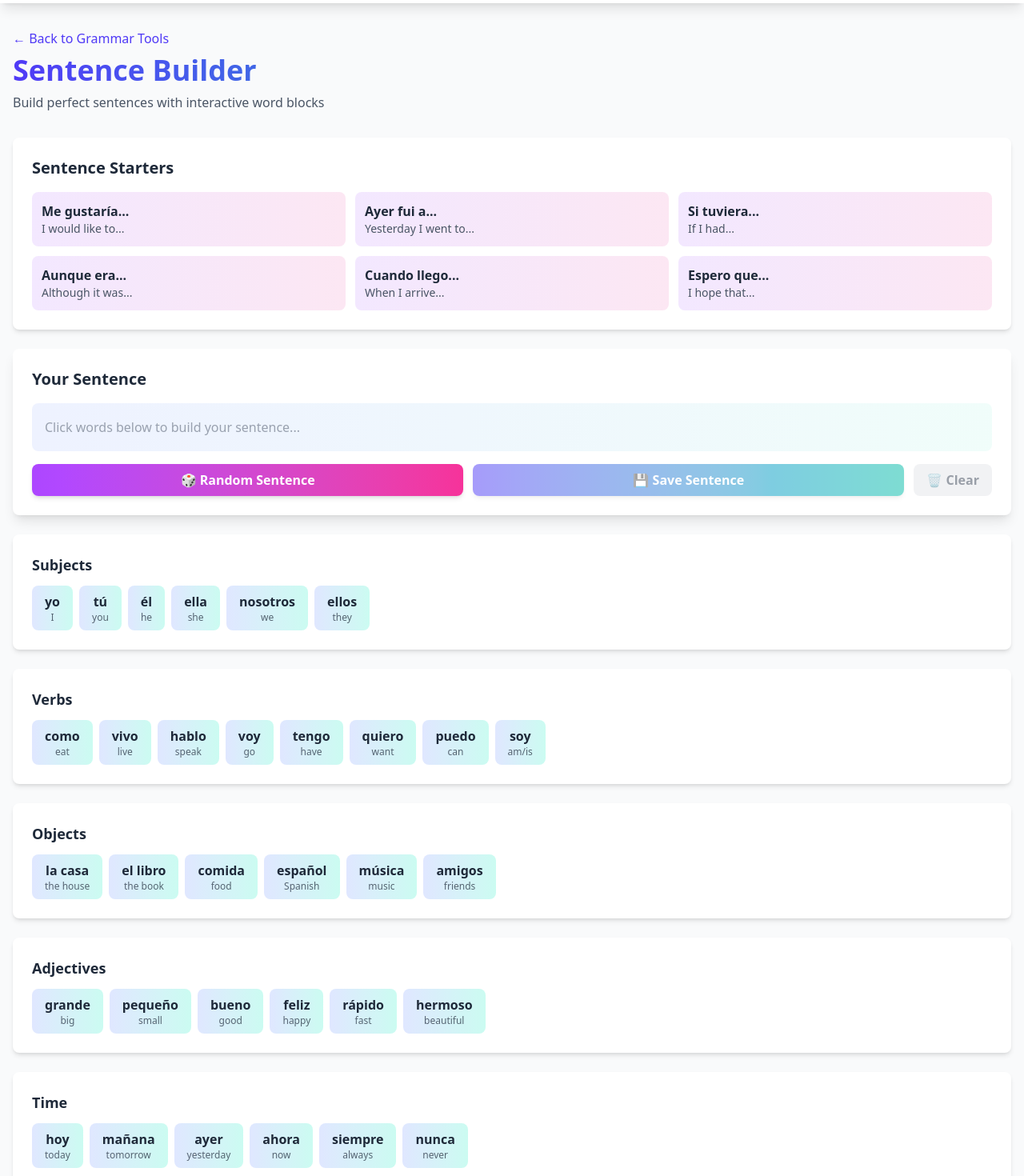
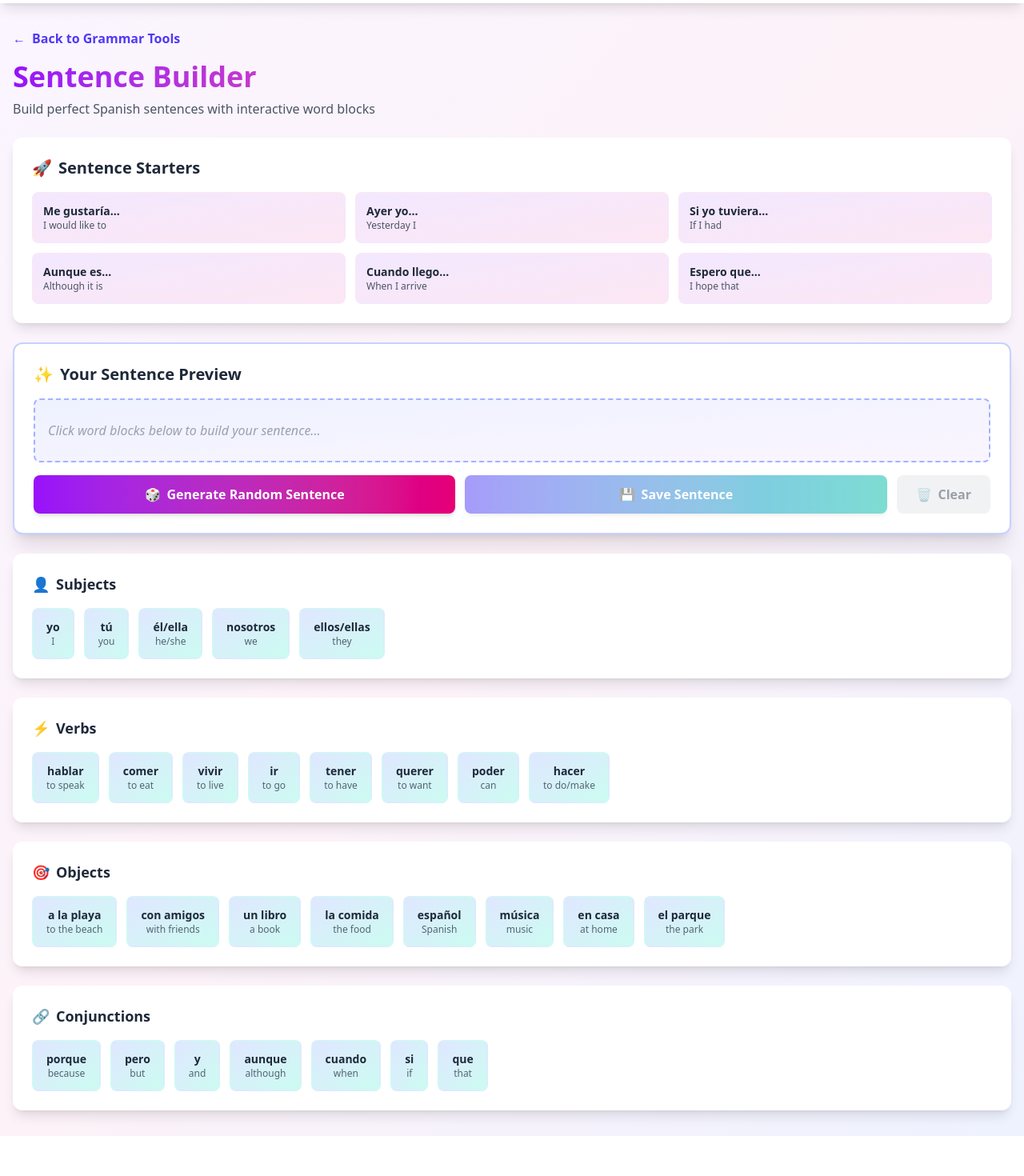
Before and after one commit to MercyAkale/Lexora, a React (Vite) app: page /sentence-builder in a window 1280 px wide. Shown: the part 60-1530 px from the top of the page at 80% size. After the commit the page ends 1480 px from the top, so only its background shows below. Built offline with nearby package versions, Linux system fonts and the light colour scheme.

Commit message:
Enhance Sentence Builder with /grammar/sentence-builder route and improved UI
Co-authored-by: MercyAkale <254975984+MercyAkale@users.noreply.github.com>

```diff
--- a/src/App.jsx
+++ b/src/App.jsx
@@ -31,6 +31,7 @@ function App() {
             <Route path="/grammar-tools" element={<GrammarTools />} />
             <Route path="/profile" element={<Profile />} />
             <Route path="/verbs-tenses" element={<VerbsTenses />} />
+            <Route path="/grammar/sentence-builder" element={<SentenceBuilder />} />
             <Route path="/sentence-builder" element={<SentenceBuilder />} />
             <Route path="/conjunctions" element={<Conjunctions />} />
           </Routes>
--- a/src/pages/GrammarTools.jsx
+++ b/src/pages/GrammarTools.jsx
@@ -18,7 +18,7 @@ function GrammarTools() {
       description: 'Build perfect sentences with drag-and-drop word blocks',
       icon: '🏗️',
       color: 'from-purple-500 to-pink-500',
-      link: '/sentence-builder'
+      link: '/grammar/sentence-builder'
     },
     {
       id: 3,
--- a/src/pages/SentenceBuilder.jsx
+++ b/src/pages/SentenceBuilder.jsx
@@ -5,64 +5,49 @@ import { Link } from 'react-router-dom';
 
 function SentenceBuilder() {
   const [selectedWords, setSelectedWords] = useState([]);
-  const [savedSentences, setSavedSentences] = useState([]);
 
   const sentenceStarters = [
-    { spanish: 'Me gustaría...', english: 'I would like to...' },
-    { spanish: 'Ayer fui a...', english: 'Yesterday I went to...' },
-    { spanish: 'Si tuviera...', english: 'If I had...' },
-    { spanish: 'Aunque era...', english: 'Although it was...' },
-    { spanish: 'Cuando llego...', english: 'When I arrive...' },
-    { spanish: 'Espero que...', english: 'I hope that...' },
+    { spanish: 'Me gustaría...', english: 'I would like to' },
+    { spanish: 'Ayer yo...', english: 'Yesterday I' },
+    { spanish: 'Si yo tuviera...', english: 'If I had' },
+    { spanish: 'Aunque es...', english: 'Although it is' },
+    { spanish: 'Cuando llego...', english: 'When I arrive' },
+    { spanish: 'Espero que...', english: 'I hope that' },
   ];
 
   const wordBlocks = {
     subjects: [
       { spanish: 'yo', english: 'I' },
       { spanish: 'tú', english: 'you' },
-      { spanish: 'él', english: 'he' },
-      { spanish: 'ella', english: 'she' },
+      { spanish: 'él/ella', english: 'he/she' },
       { spanish: 'nosotros', english: 'we' },
-      { spanish: 'ellos', english: 'they' },
+      { spanish: 'ellos/ellas', english: 'they' },
     ],
     verbs: [
-      { spanish: 'como', english: 'eat' },
-      { spanish: 'vivo', english: 'live' },
-      { spanish: 'hablo', english: 'speak' },
-      { spanish: 'voy', english: 'go' },
-      { spanish: 'tengo', english: 'have' },
-      { spanish: 'quiero', english: 'want' },
-      { spanish: 'puedo', english: 'can' },
-      { spanish: 'soy', english: 'am/is' },
+      { spanish: 'hablar', english: 'to speak' },
+      { spanish: 'comer', english: 'to eat' },
+      { spanish: 'vivir', english: 'to live' },
+      { spanish: 'ir', english: 'to go' },
+      { spanish: 'tener', english: 'to have' },
+      { spanish: 'querer', english: 'to want' },
+      { spanish: 'poder', english: 'can' },
+      { spanish: 'hacer', english: 'to do/make' },
     ],
     objects: [
-      { spanish: 'la casa', english: 'the house' },
-      { spanish: 'el libro', english: 'the book' },
-      { spanish: 'comida', english: 'food' },
+      { spanish: 'a la playa', english: 'to the beach' },
+      { spanish: 'con amigos', english: 'with friends' },
+      { spanish: 'un libro', english: 'a book' },
+      { spanish: 'la comida', english: 'the food' },
       { spanish: 'español', english: 'Spanish' },
       { spanish: 'música', english: 'music' },
-      { spanish: 'amigos', english: 'friends' },
-    ],
-    adjectives: [
-      { spanish: 'grande', english: 'big' },
-      { spanish: 'pequeño', english: 'small' },
-      { spanish: 'bueno', english: 'good' },
-      { spanish: 'feliz', english: 'happy' },
-      { spanish: 'rápido', english: 'fast' },
-      { spanish: 'hermoso', english: 'beautiful' },
-    ],
-    time: [
-      { spanish: 'hoy', english: 'today' },
-      { spanish: 'mañana', english: 'tomorrow' },
-      { spanish: 'ayer', english: 'yesterday' },
-      { spanish: 'ahora', english: 'now' },
-      { spanish: 'siempre', english: 'always' },
-      { spanish: 'nunca', english: 'never' },
+      { spanish: 'en casa', english: 'at home' },
+      { spanish: 'el parque', english: 'the park' },
     ],
     conjunctions: [
+      { spanish: 'porque', english: 'because' },
+      { spanish: 'pero', english: 'but' },
       { spanish: 'y', english: 'and' },
-      { spanish: 'pero', english: 'but' },
-      { spanish: 'porque', english: 'because' },
+      { spanish: 'aunque', english: 'although' },
       { spanish: 'cuando', english: 'when' },
       { spanish: 'si', english: 'if' },
       { spanish: 'que', english: 'that' },
@@ -82,43 +67,46 @@ function SentenceBuilder() {
   };
 
   const generateRandomSentence = () => {
+    const starter = sentenceStarters[Math.floor(Math.random() * sentenceStarters.length)];
     const subject = wordBlocks.subjects[Math.floor(Math.random() * wordBlocks.subjects.length)];
     const verb = wordBlocks.verbs[Math.floor(Math.random() * wordBlocks.verbs.length)];
     const object = wordBlocks.objects[Math.floor(Math.random() * wordBlocks.objects.length)];
-    const time = wordBlocks.time[Math.floor(Math.random() * wordBlocks.time.length)];
+    const conjunction = wordBlocks.conjunctions[Math.floor(Math.random() * wordBlocks.conjunctions.length)];
 
-    setSelectedWords([subject, verb, object, time]);
+    setSelectedWords([starter, subject, verb, object, conjunction]);
   };
 
   const saveSentence = () => {
     if (selectedWords.length > 0) {
       const spanish = selectedWords.map(w => w.spanish).join(' ');
       const english = selectedWords.map(w => w.english).join(' ');
-      setSavedSentences([...savedSentences, { spanish, english, timestamp: Date.now() }]);
-      setSelectedWords([]);
+      console.log('Saving sentence:', { spanish, english });
+      alert(`Sentence saved!\n\nSpanish: ${spanish}\nEnglish: ${english}`);
     }
   };
 
-  const applyStarter = (starter) => {
-    setSelectedWords([starter]);
-  };
-
   return (
-    <div className="min-h-screen bg-gray-50 dark:bg-gray-900 transition-colors">
+    <div className="min-h-screen bg-gradient-to-br from-purple-50 via-pink-50 to-indigo-50 dark:from-gray-900 dark:via-gray-800 dark:to-gray-900 transition-colors">
       <div className="container mx-auto px-4 py-8">
         <motion.div
           initial={{ opacity: 0, y: -20 }}
           animate={{ opacity: 1, y: 0 }}
-          className="mb-8"
+          className="mb-6"
         >
-          <Link to="/grammar-tools" className="text-indigo-600 dark:text-teal-400 hover:underline mb-2 inline-block">
-            ← Back to Grammar Tools
+          <Link to="/grammar-tools">
+            <motion.button
+              whileHover={{ scale: 1.05 }}
+              whileTap={{ scale: 0.95 }}
+              className="flex items-center gap-2 text-indigo-600 dark:text-teal-400 hover:text-indigo-700 dark:hover:text-teal-300 font-semibold mb-4"
+            >
+              <span>←</span> Back to Grammar Tools
+            </motion.button>
           </Link>
-          <h1 className="text-4xl font-bold bg-gradient-to-r from-indigo-600 to-teal-500 bg-clip-text text-transparent mb-2">
+          <h1 className="text-4xl font-bold bg-gradient-to-r from-purple-600 via-pink-500 to-indigo-600 bg-clip-text text-transparent mb-2">
             Sentence Builder
           </h1>
           <p className="text-gray-600 dark:text-gray-400">
-            Build perfect sentences with interactive word blocks
+            Build perfect Spanish sentences with interactive word blocks
           </p>
         </motion.div>
 
@@ -126,51 +114,59 @@ function SentenceBuilder() {
         <motion.div
           initial={{ opacity: 0, y: 20 }}
           animate={{ opacity: 1, y: 0 }}
-          className="bg-white dark:bg-gray-800 rounded-lg shadow-md p-6 mb-6"
+          transition={{ delay: 0.1 }}
+          className="bg-white dark:bg-gray-800 rounded-xl shadow-lg p-6 mb-6"
         >
-          <h2 className="text-xl font-bold text-gray-800 dark:text-white mb-4">Sentence Starters</h2>
+          <h2 className="text-xl font-bold text-gray-800 dark:text-white mb-4 flex items-center gap-2">
+            <span>🚀</span> Sentence Starters
+          </h2>
           <div className="grid grid-cols-2 md:grid-cols-3 gap-3">
             {sentenceStarters.map((starter, index) => (
               <motion.button
                 key={index}
-                whileHover={{ scale: 1.05 }}
+                initial={{ opacity: 0, scale: 0.8 }}
+                animate={{ opacity: 1, scale: 1 }}
+                transition={{ delay: 0.2 + index * 0.05 }}
+                whileHover={{ scale: 1.05, y: -2 }}
                 whileTap={{ scale: 0.95 }}
-                onClick={() => applyStarter(starter)}
-                className="p-3 bg-gradient-to-r from-purple-100 to-pink-100 dark:from-purple-900 dark:to-pink-900 rounded-lg hover:shadow-md transition text-left"
+                onClick={() => addWord(starter)}
+                className="p-3 bg-gradient-to-br from-purple-100 to-pink-100 dark:from-purple-900 dark:to-pink-900 rounded-lg hover:shadow-md transition text-left border-2 border-transparent hover:border-purple-300 dark:hover:border-pink-700"
               >
-                <div className="font-bold text-gray-800 dark:text-white">{starter.spanish}</div>
-                <div className="text-sm text-gray-600 dark:text-gray-400">{starter.english}</div>
+                <div className="font-bold text-gray-800 dark:text-white text-sm">{starter.spanish}</div>
+                <div className="text-xs text-gray-600 dark:text-gray-400">{starter.english}</div>
               </motion.button>
             ))}
           </div>
         </motion.div>
 
-        {/* Sentence Preview */}
+        {/* Sentence Preview Area */}
         <motion.div
           initial={{ opacity: 0, y: 20 }}
           animate={{ opacity: 1, y: 0 }}
-          transition={{ delay: 0.1 }}
-          className="bg-white dark:bg-gray-800 rounded-lg shadow-lg p-6 mb-6"
+          transition={{ delay: 0.2 }}
+          className="bg-white dark:bg-gray-800 rounded-xl shadow-xl p-6 mb-6 border-2 border-indigo-200 dark:border-teal-700"
         >
-          <h2 className="text-xl font-bold text-gray-800 dark:text-white mb-4">Your Sentence</h2>
+          <h2 className="text-xl font-bold text-gray-800 dark:text-white mb-4 flex items-center gap-2">
+            <span>✨</span> Your Sentence Preview
+          </h2>
 
-          {/* Spanish */}
-          <div className="min-h-[60px] bg-gradient-to-r from-indigo-50 to-teal-50 dark:from-gray-700 dark:to-gray-700 rounded-lg p-4 mb-4 flex flex-wrap gap-2 items-center">
+          {/* Spanish Sentence */}
+          <div className="min-h-[80px] bg-gradient-to-br from-indigo-50 to-purple-50 dark:from-gray-700 dark:to-gray-700 rounded-lg p-4 mb-4 flex flex-wrap gap-2 items-center border-2 border-dashed border-indigo-300 dark:border-teal-600">
             {selectedWords.length === 0 ? (
-              <span className="text-gray-400 dark:text-gray-500">Click words below to build your sentence...</span>
+              <span className="text-gray-400 dark:text-gray-500 italic">Click word blocks below to build your sentence...</span>
             ) : (
               selectedWords.map((word, index) => (
                 <motion.div
                   key={index}
-                  initial={{ scale: 0 }}
-                  animate={{ scale: 1 }}
-                  exit={{ scale: 0 }}
-                  whileHover={{ scale: 1.1 }}
-                  className="bg-white dark:bg-gray-600 px-4 py-2 rounded-lg shadow-md cursor-pointer font-bold text-indigo-600 dark:text-teal-400 flex items-center gap-2"
+                  initial={{ scale: 0, rotate: -10 }}
+                  animate={{ scale: 1, rotate: 0 }}
+                  exit={{ scale: 0, rotate: 10 }}
+                  whileHover={{ scale: 1.1, y: -2 }}
+                  className="bg-white dark:bg-gray-600 px-4 py-2 rounded-lg shadow-md cursor-pointer font-bold text-indigo-700 dark:text-teal-300 flex items-center gap-2 border-2 border-indigo-300 dark:border-teal-500"
                   onClick={() => removeWord(index)}
                 >
                   {word.spanish}
-                  <span className="text-red-500 text-xs">✕</span>
+                  <span className="text-red-500 text-xs hover:scale-125 transition">✕</span>
                 </motion.div>
               ))
             )}
@@ -179,104 +175,92 @@ function SentenceBuilder() {
           {/* English Translation */}
           {selectedWords.length > 0 && (
             <motion.div
-              initial={{ opacity: 0 }}
-              animate={{ opacity: 1 }}
-              className="bg-gray-100 dark:bg-gray-700 rounded-lg p-4 mb-4"
+              initial={{ opacity: 0, y: 10 }}
+              animate={{ opacity: 1, y: 0 }}
+              className="bg-gradient-to-r from-purple-100 to-pink-100 dark:from-gray-700 dark:to-gray-700 rounded-lg p-4 mb-4 border-2 border-purple-200 dark:border-pink-700"
             >
-              <div className="text-sm text-gray-600 dark:text-gray-400 mb-1">Translation:</div>
-              <div className="text-lg text-gray-800 dark:text-white">
+              <div className="text-sm text-gray-600 dark:text-gray-400 mb-1 font-semibold flex items-center gap-2">
+                <span>🌐</span> English Translation:
+              </div>
+              <div className="text-lg text-gray-800 dark:text-white font-medium">
                 {selectedWords.map(w => w.english).join(' ')}
               </div>
             </motion.div>
           )}
 
           {/* Action Buttons */}
-          <div className="flex gap-3">
+          <div className="flex flex-col sm:flex-row gap-3">
             <motion.button
-              whileHover={{ scale: 1.05 }}
-              whileTap={{ scale: 0.95 }}
+              whileHover={{ scale: 1.03 }}
+              whileTap={{ scale: 0.97 }}
               onClick={generateRandomSentence}
-              className="flex-1 bg-gradient-to-r from-purple-500 to-pink-500 text-white px-4 py-2 rounded-lg font-semibold shadow-md hover:shadow-lg transition"
+              className="flex-1 bg-gradient-to-r from-purple-600 to-pink-600 hover:from-purple-700 hover:to-pink-700 text-white px-6 py-3 rounded-lg font-semibold shadow-md hover:shadow-lg transition flex items-center justify-center gap-2"
             >
-              🎲 Random Sentence
+              <span>🎲</span> Generate Random Sentence
             </motion.button>
             <motion.button
-              whileHover={{ scale: 1.05 }}
-              whileTap={{ scale: 0.95 }}
+              whileHover={{ scale: 1.03 }}
+              whileTap={{ scale: 0.97 }}
               onClick={saveSentence}
               disabled={selectedWords.length === 0}
-              className="flex-1 bg-gradient-to-r from-indigo-600 to-teal-500 text-white px-4 py-2 rounded-lg font-semibold shadow-md hover:shadow-lg transition disabled:opacity-50 disabled:cursor-not-allowed"
+              className="flex-1 bg-gradient-to-r from-indigo-600 to-teal-500 hover:from-indigo-700 hover:to-teal-600 text-white px-6 py-3 rounded-lg font-semibold shadow-md hover:shadow-lg transition disabled:opacity-50 disabled:cursor-not-allowed flex items-center justify-center gap-2"
             >
-              💾 Save Sentence
+              <span>💾</span> Save Sentence
             </motion.button>
             <motion.button
-              whileHover={{ scale: 1.05 }}
-              whileTap={{ scale: 0.95 }}
+              whileHover={{ scale: 1.03 }}
+              whileTap={{ scale: 0.97 }}
               onClick={clearSentence}
               disabled={selectedWords.length === 0}
-              className="px-4 py-2 bg-gray-200 dark:bg-gray-700 text-gray-700 dark:text-gray-300 rounded-lg font-semibold hover:bg-gray-300 dark:hover:bg-gray-600 transition disabled:opacity-50 disabled:cursor-not-allowed"
+              className="px-6 py-3 bg-gray-200 dark:bg-gray-700 text-gray-700 dark:text-gray-300 rounded-lg font-semibold hover:bg-gray-300 dark:hover:bg-gray-600 transition disabled:opacity-50 disabled:cursor-not-allowed flex items-center justify-center gap-2"
             >
-              🗑️ Clear
+              <span>🗑️</span> Clear
             </motion.button>
           </div>
         </motion.div>
 
-        {/* Word Blocks */}
+        {/* Word Blocks Categories */}
         <motion.div
           initial={{ opacity: 0, y: 20 }}
           animate={{ opacity: 1, y: 0 }}
-          transition={{ delay: 0.2 }}
+          transition={{ delay: 0.3 }}
           className="space-y-6"
         >
-          {Object.entries(wordBlocks).map(([category, words]) => (
-            <div key={category} className="bg-white dark:bg-gray-800 rounded-lg shadow-md p-6">
-              <h3 className="text-lg font-bold text-gray-800 dark:text-white mb-3 capitalize">
-                {category}
+          {Object.entries(wordBlocks).map(([category, words], categoryIndex) => (
+            <motion.div
+              key={category}
+              initial={{ opacity: 0, x: -20 }}
+              animate={{ opacity: 1, x: 0 }}
+              transition={{ delay: 0.4 + categoryIndex * 0.1 }}
+              className="bg-white dark:bg-gray-800 rounded-xl shadow-lg p-6"
+            >
+              <h3 className="text-lg font-bold text-gray-800 dark:text-white mb-4 capitalize flex items-center gap-2">
+                {category === 'subjects' && '👤'}
+                {category === 'verbs' && '⚡'}
+                {category === 'objects' && '🎯'}
+                {category === 'conjunctions' && '🔗'}
+                <span>{category}</span>
               </h3>
-              <div className="flex flex-wrap gap-2">
+              <div className="flex flex-wrap gap-3">
                 {words.map((word, index) => (
                   <motion.button
                     key={index}
-                    whileHover={{ scale: 1.1 }}
-                    whileTap={{ scale: 0.9 }}
+                    initial={{ opacity: 0, scale: 0.8 }}
+                    animate={{ opacity: 1, scale: 1 }}
+                    transition={{ delay: 0.5 + categoryIndex * 0.1 + index * 0.02 }}
+                    whileHover={{ scale: 1.08, y: -2 }}
+                    whileTap={{ scale: 0.92 }}
                     onClick={() => addWord(word)}
-                    className="px-4 py-2 bg-gradient-to-r from-indigo-100 to-teal-100 dark:from-indigo-900 dark:to-teal-900 text-gray-800 dark:text-white rounded-lg font-medium hover:shadow-md transition"
+                    className="px-4 py-3 bg-gradient-to-br from-indigo-100 to-teal-100 dark:from-indigo-900 dark:to-teal-900 text-gray-800 dark:text-white rounded-lg font-medium hover:shadow-md transition border-2 border-transparent hover:border-indigo-300 dark:hover:border-teal-500"
                   >
-                    <div className="font-bold">{word.spanish}</div>
+                    <div className="font-bold text-sm">{word.spanish}</div>
                     <div className="text-xs opacity-70">{word.english}</div>
                   </motion.button>
                 ))}
               </div>
-            </div>
+            </motion.div>
           ))}
         </motion.div>
-
-        {/* Saved Sentences */}
-        {savedSentences.length > 0 && (
-          <motion.div
-            initial={{ opacity: 0, y: 20 }}
-            animate={{ opacity: 1, y: 0 }}
-            className="bg-white dark:bg-gray-800 rounded-lg shadow-md p-6 mt-6"
-          >
-            <h2 className="text-xl font-bold text-gray-800 dark:text-white mb-4">
-              Saved Sentences ({savedSentences.length})
-            </h2>
-            <div className="space-y-3">
-              {savedSentences.slice(-5).reverse().map((sentence, index) => (
-                <motion.div
-                  key={sentence.timestamp}
-                  initial={{ opacity: 0, x: -20 }}
-                  animate={{ opacity: 1, x: 0 }}
-                  transition={{ delay: index * 0.1 }}
-                  className="p-4 bg-gradient-to-r from-indigo-50 to-teal-50 dark:from-gray-700 dark:to-gray-700 rounded-lg"
-                >
-                  <div className="font-bold text-gray-800 dark:text-white mb-1">{sentence.spanish}</div>
-                  <div className="text-sm text-gray-600 dark:text-gray-400">{sentence.english}</div>
-                </motion.div>
-              ))}
-            </div>
-          </motion.div>
-        )}
       </div>
     </div>
   );
```
